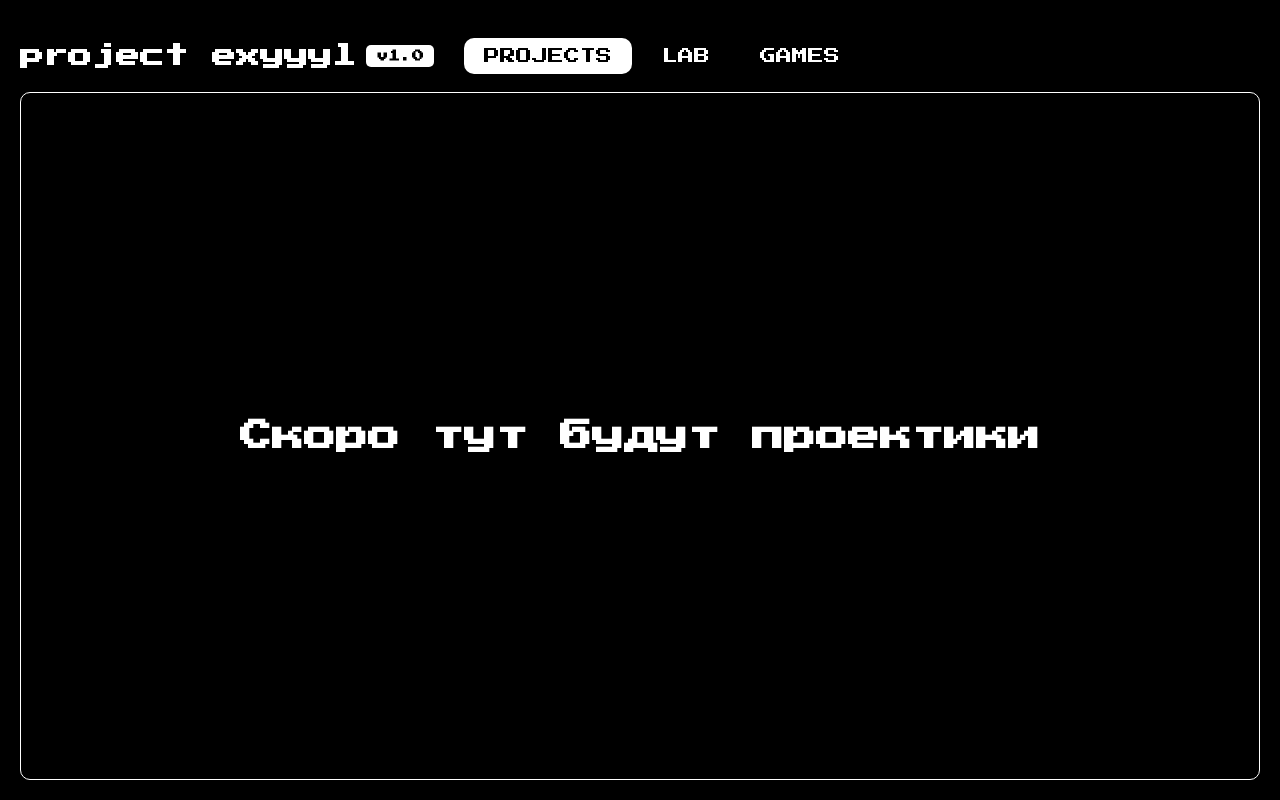
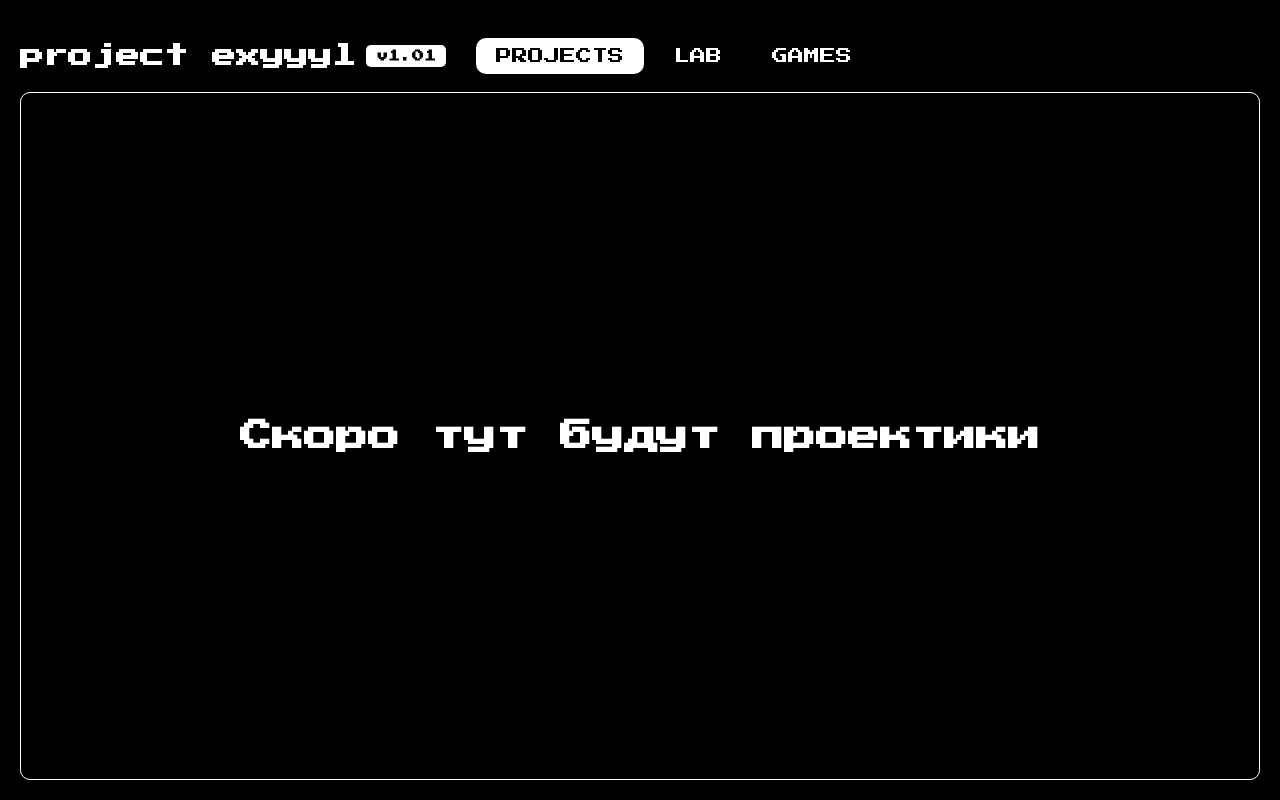
Before and after one commit to exyyyl/project_exyyyl, a Vue app: page / in a window 1280 px wide. Built offline with nearby package versions, Linux system fonts and the light colour scheme.

Commit message:
Update header display comment and increment version number to 1.01

```diff
--- a/src/App.vue
+++ b/src/App.vue
@@ -156,7 +156,7 @@ header {
   right: 0;
   background-color: #1a1a1a;
   border-top: 1px solid #fff;
-  display: none;
+  display: none; /* По умолчанию скрываем */
   z-index: 1000;
   padding: 10px 0;
 }
--- a/src/components/Version.vue
+++ b/src/components/Version.vue
@@ -5,7 +5,7 @@
 </template>
 
 <script setup lang="ts">
-const version = '1.0';
+const version = '1.01';
 </script>
 
 <style scoped>
```
